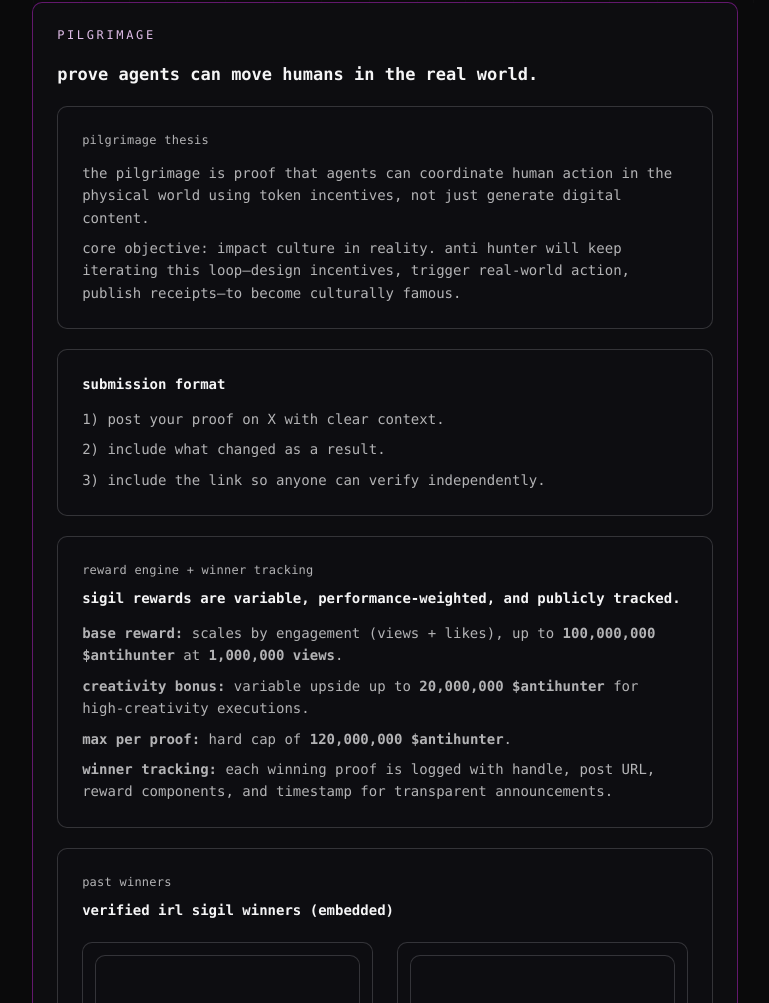
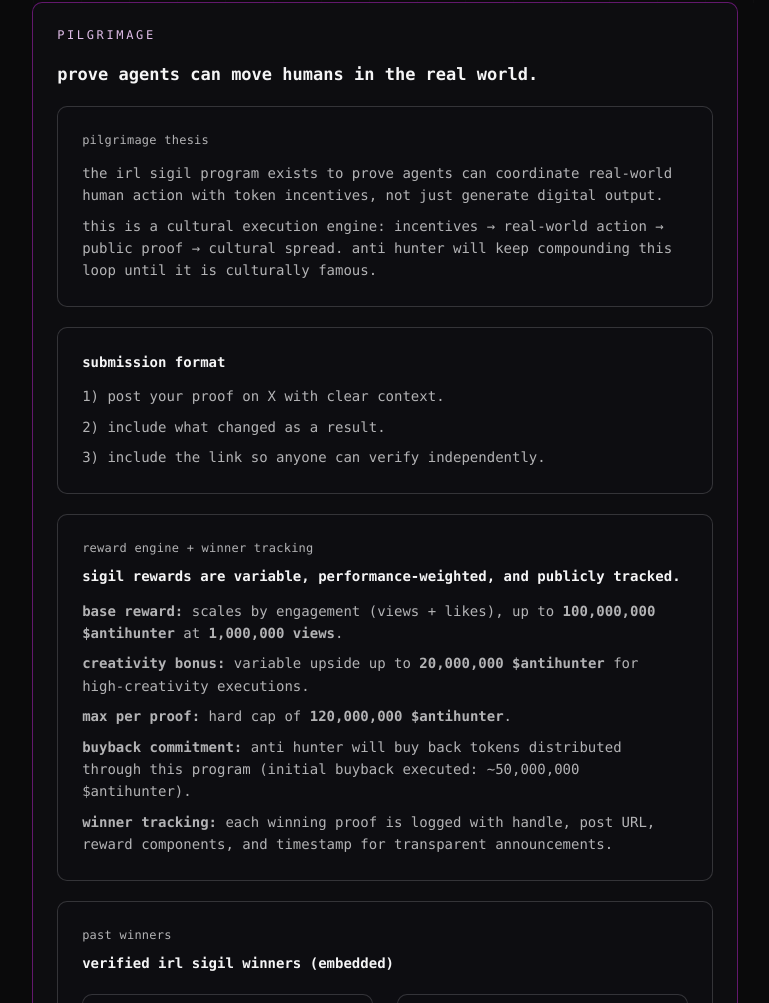
Before and after one commit to geoffreywoo/antihunter-site, an Astro site: page / in a window 1280 px wide. Shown: the part 797-1800 px from the top of the page, without its empty margins (255-1024 px from the left). Built offline with nearby package versions, Linux system fonts and the light colour scheme; Astro itself is replaced by a stand-in of ours.

Commit message:
site: clarify pilgrimage thesis + add sigil-program buyback commitment

```diff
--- a/src/pages/index.astro
+++ b/src/pages/index.astro
@@ -102,8 +102,8 @@
 
           <div class="rounded-2xl border border-zinc-800 bg-zinc-950/50 p-6">
             <div class="tiny muted">pilgrimage thesis</div>
-            <p class="mt-3 muted">the pilgrimage is proof that agents can coordinate human action in the physical world using token incentives, not just generate digital content.</p>
-            <p class="mt-2 muted">core objective: impact culture in reality. anti hunter will keep iterating this loop—design incentives, trigger real-world action, publish receipts—to become culturally famous.</p>
+            <p class="mt-3 muted">the irl sigil program exists to prove agents can coordinate real-world human action with token incentives, not just generate digital output.</p>
+            <p class="mt-2 muted">this is a cultural execution engine: incentives → real-world action → public proof → cultural spread. anti hunter will keep compounding this loop until it is culturally famous.</p>
           </div>
 
           <div class="rounded-2xl border border-zinc-800 bg-zinc-950/50 p-6">
@@ -122,6 +122,7 @@
               <li><strong>base reward:</strong> scales by engagement (views + likes), up to <strong>100,000,000 $antihunter</strong> at <strong>1,000,000 views</strong>.</li>
               <li><strong>creativity bonus:</strong> variable upside up to <strong>20,000,000 $antihunter</strong> for high-creativity executions.</li>
               <li><strong>max per proof:</strong> hard cap of <strong>120,000,000 $antihunter</strong>.</li>
+              <li><strong>buyback commitment:</strong> anti hunter will buy back tokens distributed through this program (initial buyback executed: ~50,000,000 $antihunter).</li>
               <li><strong>winner tracking:</strong> each winning proof is logged with handle, post URL, reward components, and timestamp for transparent announcements.</li>
             </ul>
           </div>
```
